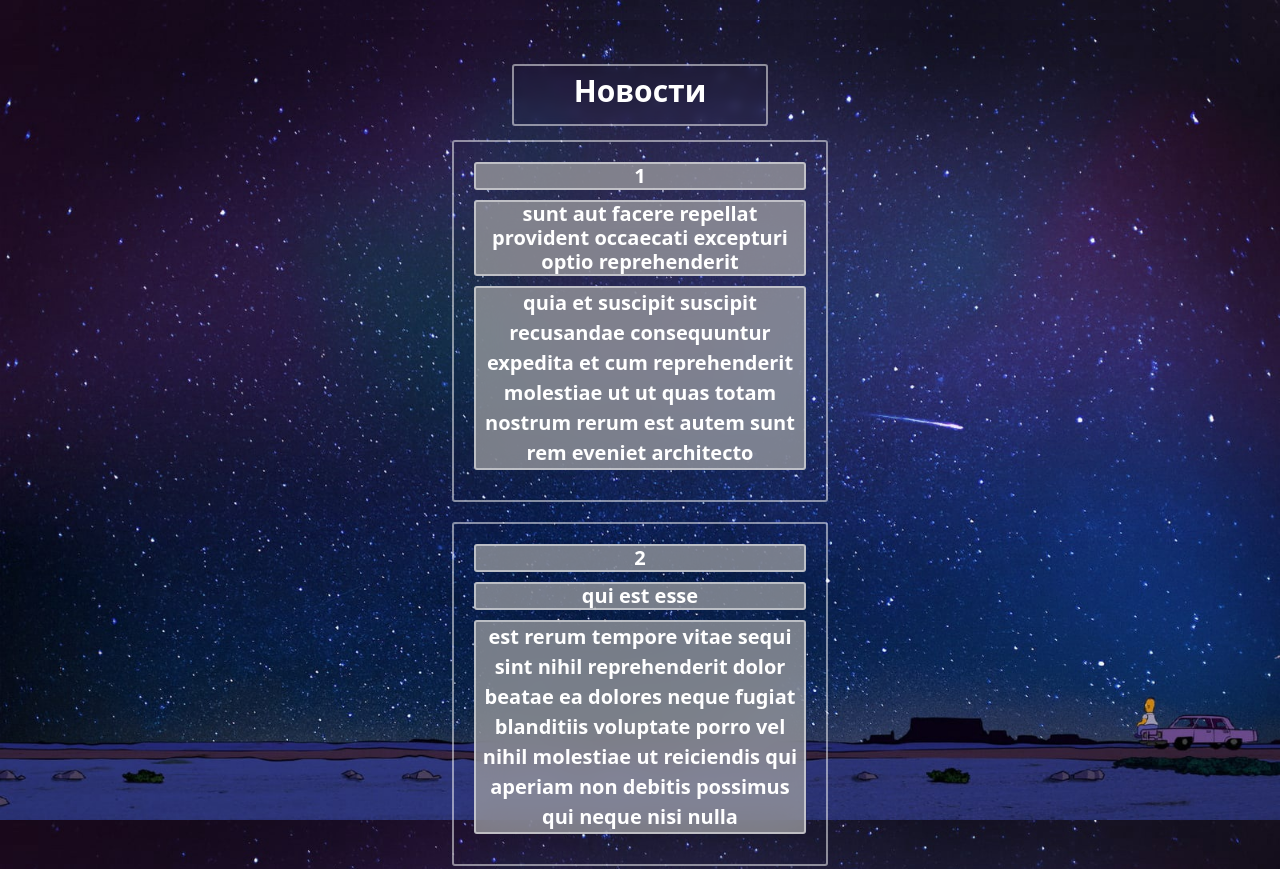
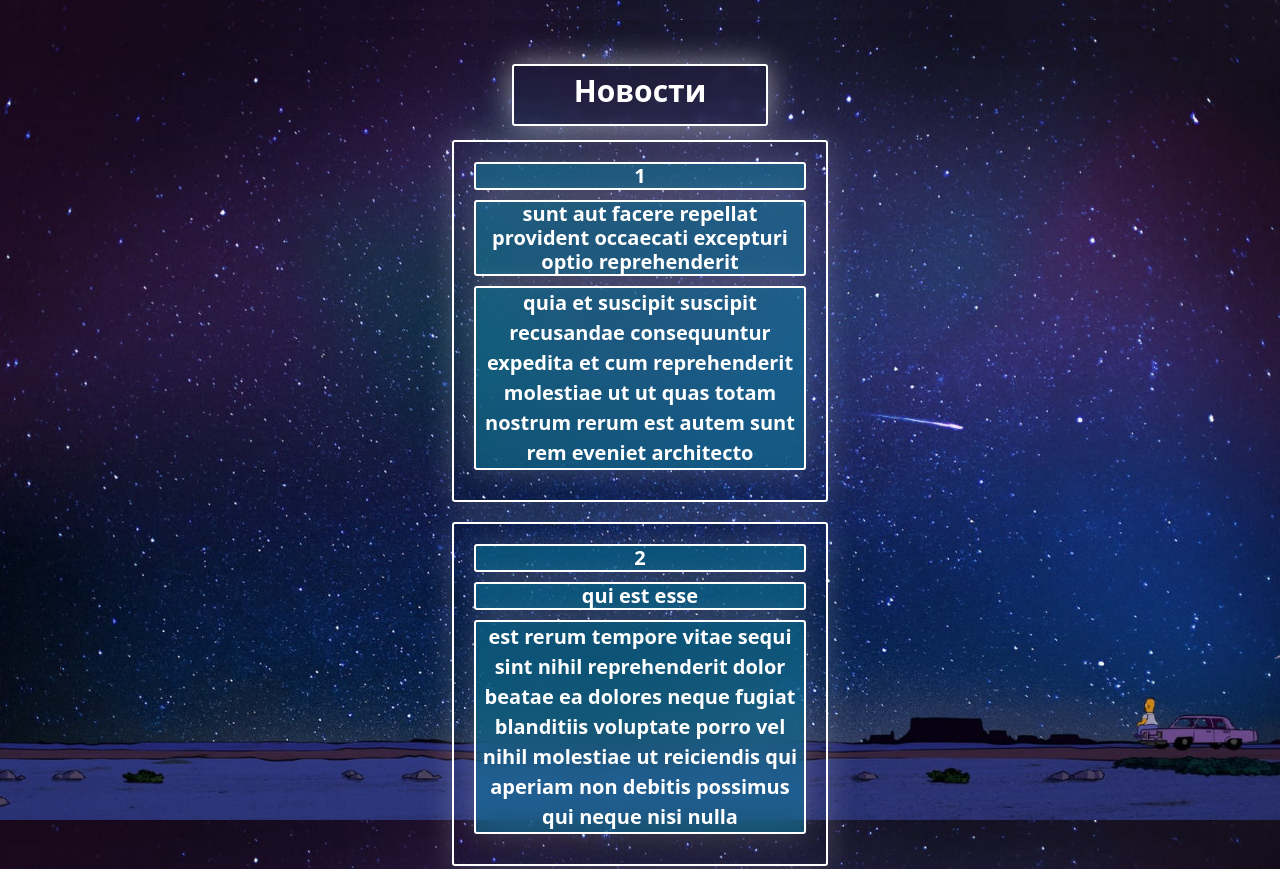
Before and after one commit to opornik-B-plenta/bruhhhhh, a plain HTML site: page hw4.html in a window 1280 px wide. Shown: the top 869 px of the page. Drawn offline with nearby package versions, Linux system fonts and the light colour scheme.

Commit message:
Add files via upload

```diff
--- a/hw4.css
+++ b/hw4.css
@@ -18,13 +18,14 @@ html, body {
     transform: translate(-50%, -50%);
     border-radius: 3px;
     background-color: transparent;
-    border: 2px solid rgba(255, 255, 255, 0.5);
     backdrop-filter: blur(5px);
     width: 20%;
     padding: 7px;
     margin: 15px auto;
     color: #FFF;
     text-align: center;
+    border: 2px solid rgb(255, 255, 255);
+    box-shadow: 0 0 30px rgba(253, 253, 253, 0.54);
 }
 .preview h1
 {
@@ -40,7 +41,8 @@ html, body {
     border-radius: 3px;
     background-size: cover;
     /*background-color: transparent;*/
-    border: 2px solid rgba(255, 255, 255, 0.5);
+    border: 2px solid rgb(255, 255, 255);
+    box-shadow: 0 0 30px rgba(253, 253, 253, 0.2);
     /*backdrop-filter: blur(5px);*/
     display: flex;
     flex-direction: column;
@@ -54,10 +56,11 @@ html, body {
 #content h1, #content h2, #content p {
     color: white;
     border-radius: 3px;
-    background-color: rgba(165, 165, 165, 0.7);
+    background-color: rgba(15, 161, 190, 0.4) ;
     /*background-color: transparent;*/
     backdrop-filter: blur(15px);
-    border: 2px solid rgba(255, 255, 255, 0.5);
+    border: 2px solid rgb(255, 255, 255);
+    box-shadow: 0 0 30px rgba(253, 253, 253, 0.2);
     z-index: 1;
     position: relative;
     pointer-events: auto;
```
